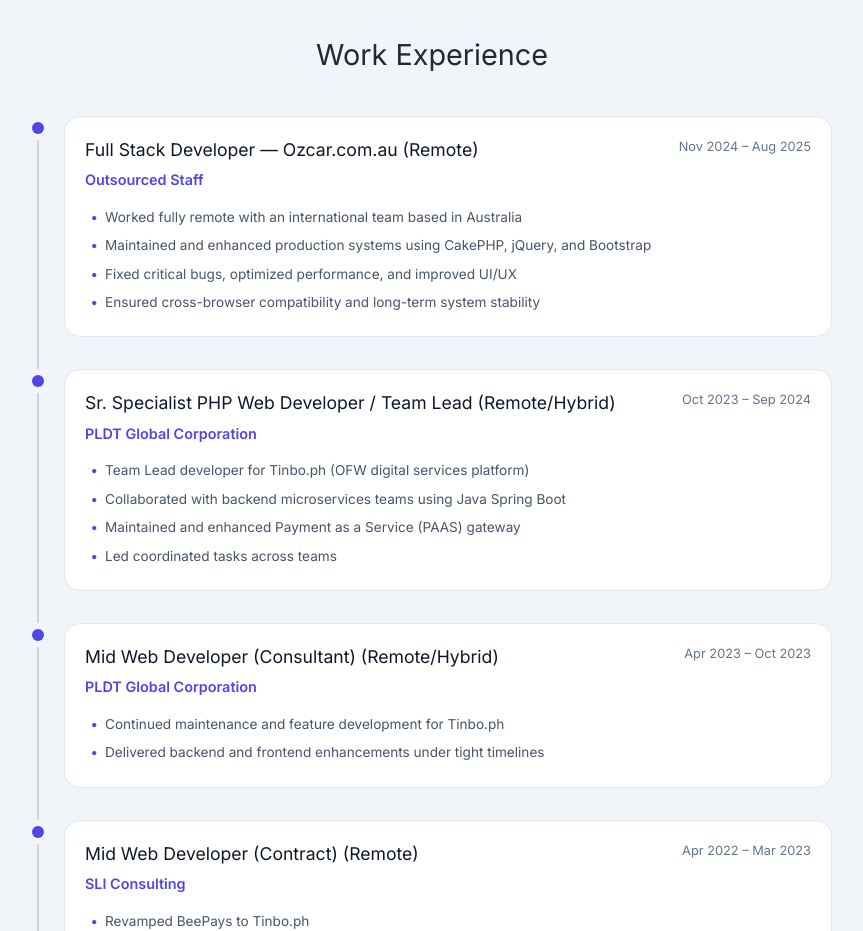
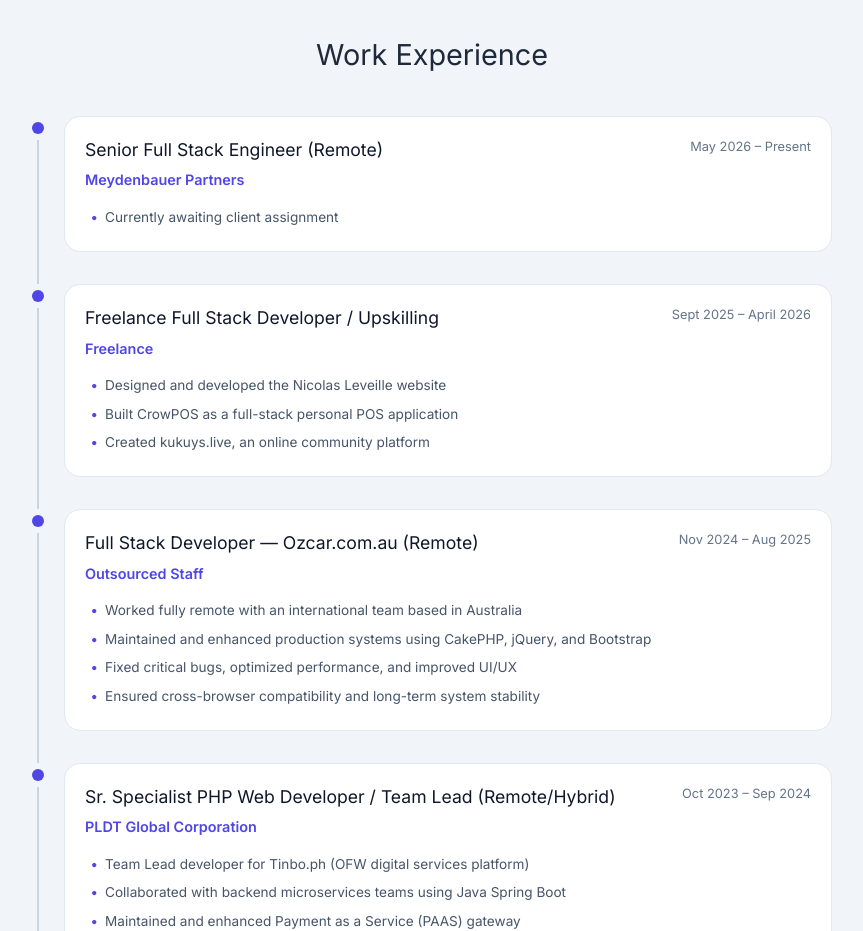
Before and after one commit to williamdancel/whadancel-portfolio, a Vue app: page / in a window 1280 px wide. Shown: the part 2660-3591 px from the top of the page, without its empty margins (208-1071 px from the left). Built offline with nearby package versions, Linux system fonts and the light colour scheme.

Commit message:
added the image of nicolas leveille website, updated the experience (adding meydenbauer and freelance)

```diff
--- a/src/views/PortfolioHome.vue
+++ b/src/views/PortfolioHome.vue
@@ -204,6 +204,24 @@
 ];
 
 const experience = [
+  {
+    company: "Meydenbauer Partners",
+    title: "Senior Full Stack Engineer (Remote)",
+    date: "May 2026 – Present",
+    bullets: [
+      "Currently awaiting client assignment",
+    ],
+  },
+  {
+    company: "Freelance",
+    title: "Freelance Full Stack Developer / Upskilling",
+    date: "Sept 2025 – April 2026",
+    bullets: [
+      "Designed and developed the Nicolas Leveille website",
+      "Built CrowPOS as a full-stack personal POS application",
+      "Created kukuys.live, an online community platform",
+    ],
+  },
   {
     company: "Outsourced Staff",
     title: "Full Stack Developer — Ozcar.com.au (Remote)",
```
Also changed, not shown: 1 other file (tests, documents, lock files or other folders).
